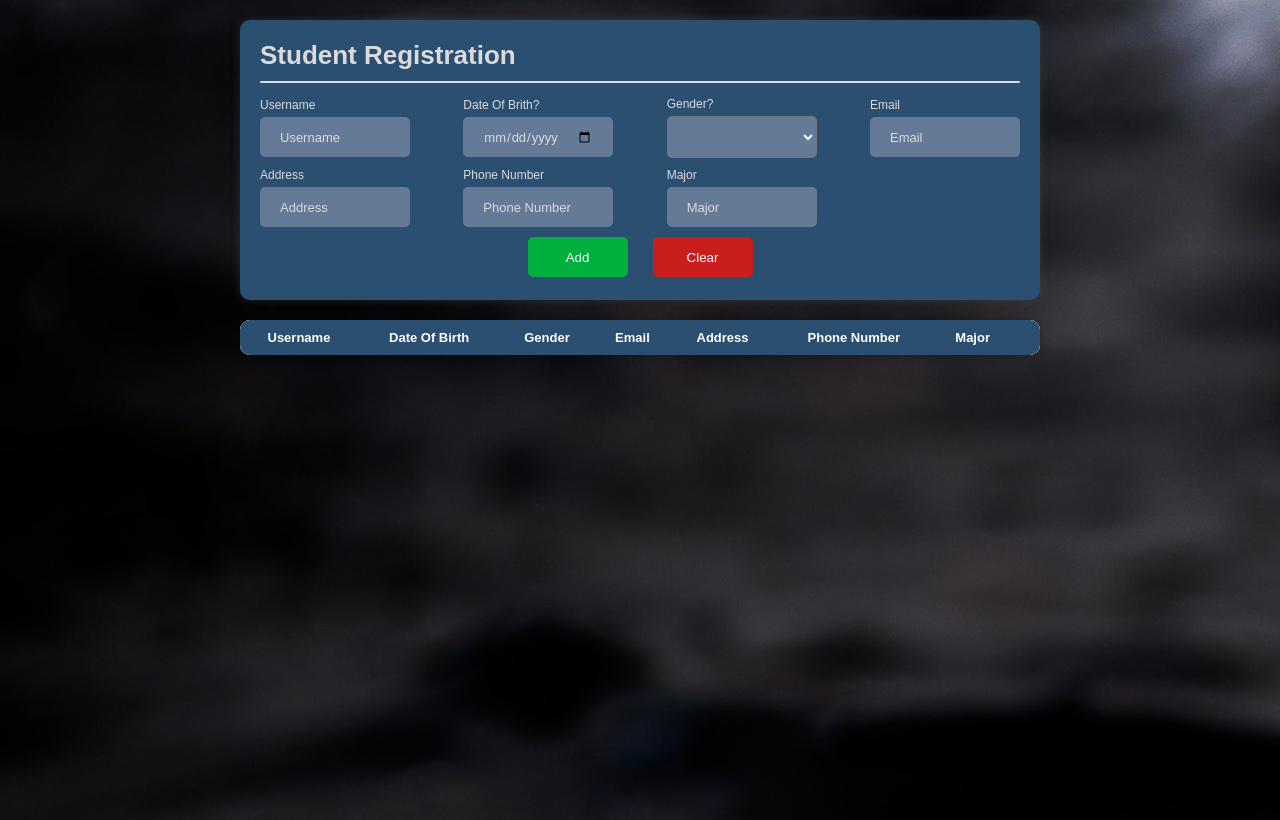
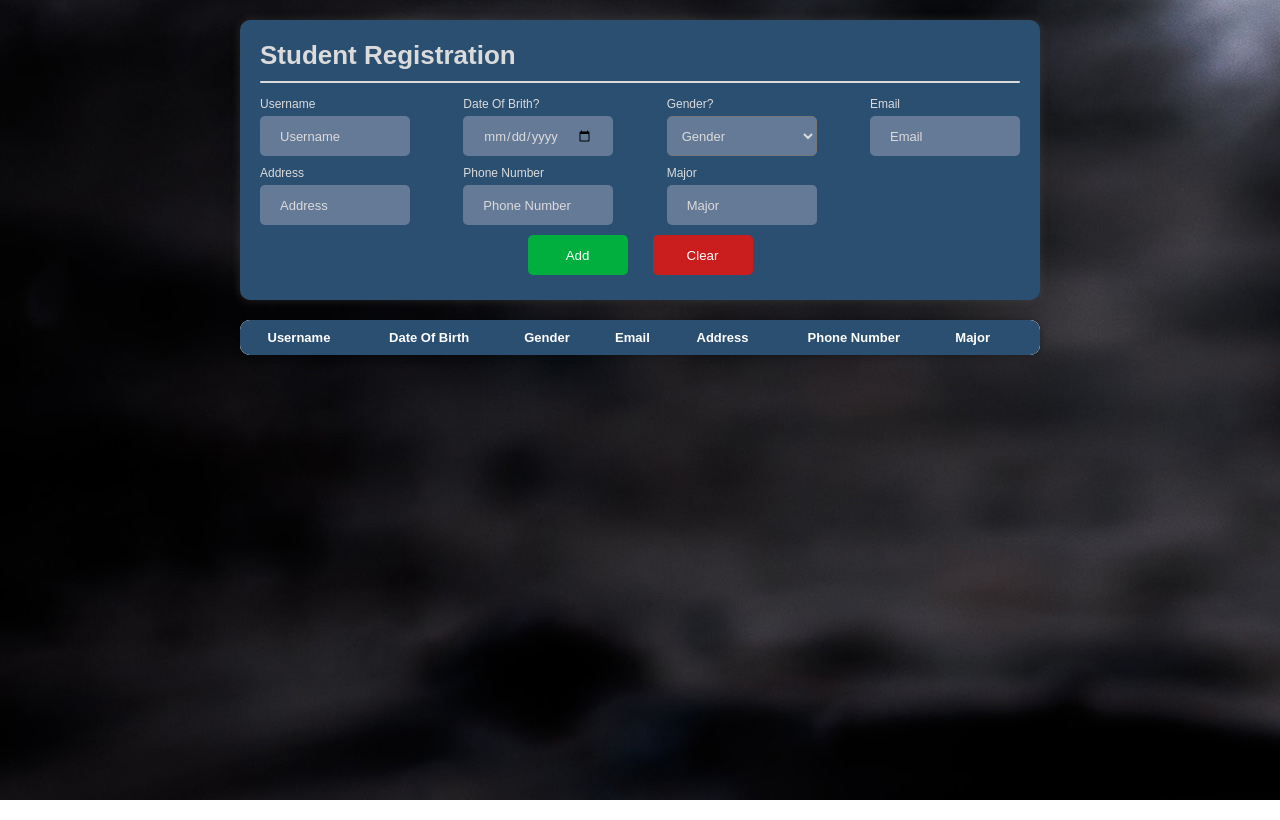
Before and after one commit to lykoura/lykoura.github.io, a plain HTML site: page index.html in a window 1280 px wide. Drawn offline with Linux system fonts and the light colour scheme.

Commit message:
Add files via upload

```diff
--- a/index.html
+++ b/index.html
@@ -27,7 +27,8 @@
                 <div class="gender">
                     <label for="gender">Gender?</label>
 
-                        <select name="gender" id="gender" style="outline: none; color: white; display: flex; align-items: center; justify-content: space-between; width: 150px; height: 20px; border-radius: 5px; background-color: #657a97; padding: 20px; font-size: 14px; margin-bottom: 10px; margin-top: 5px;">
+                        <select name="gender" id="gender" style="outline: none; color: rgb(219, 219, 219); display: flex; align-items: center; justify-content: space-between; width: 150px; height: 40px; padding: 10px; border-radius: 5px; background-color: #657a97; font-size: 13px; margin-bottom: 10px; margin-top: 5px;">
+                            <option value="">Gender</option>
                             <option value="Male">Male</option>
                             <option value="Female">Female</option>
                           </select>
--- a/style.css
+++ b/style.css
@@ -31,7 +31,7 @@ span{
 }
 .listUser{
     width: 800px;
-    height: 500px;
+    height: 100px;
     margin: auto;
     margin-top: 20px;
 }
```
